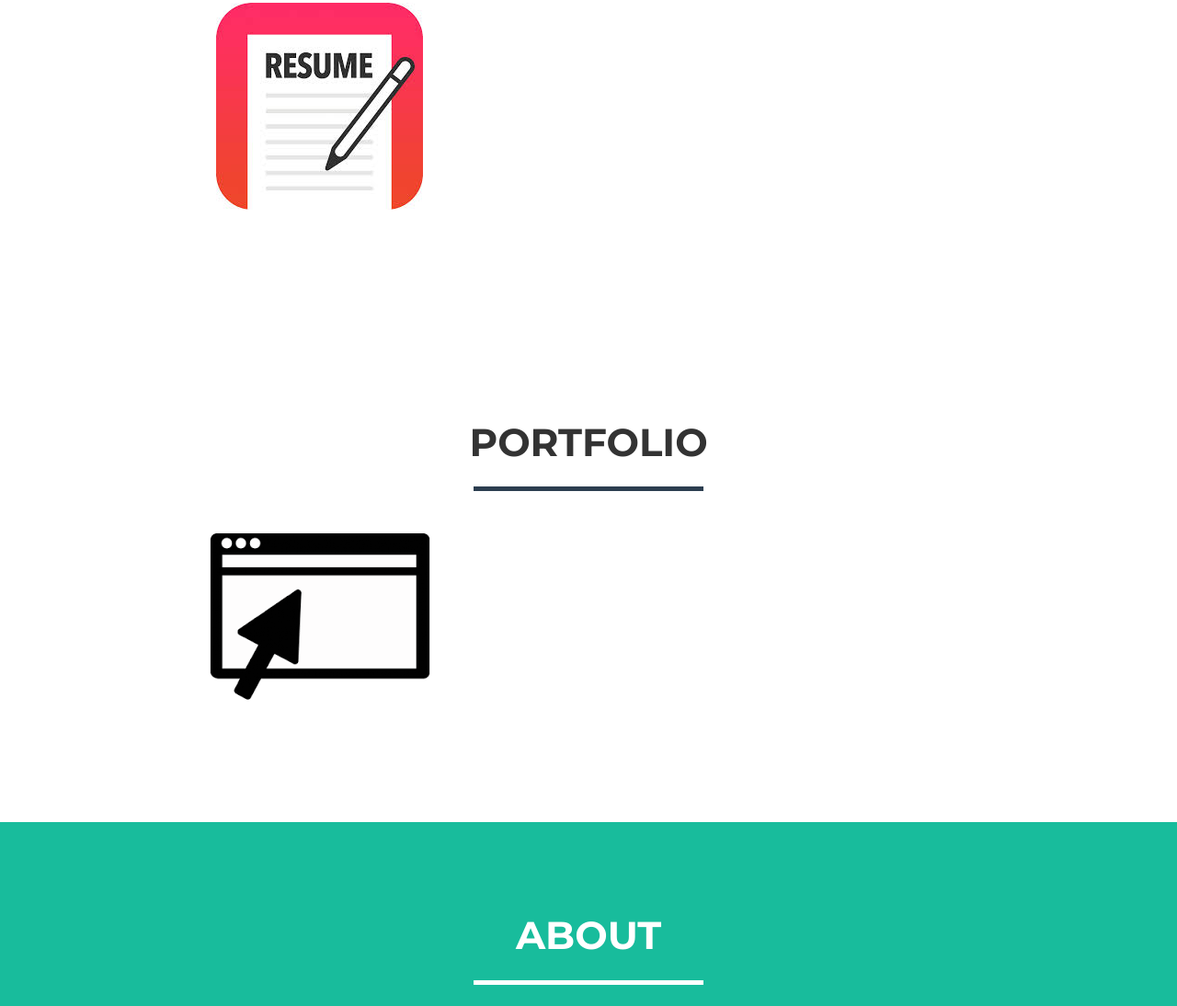
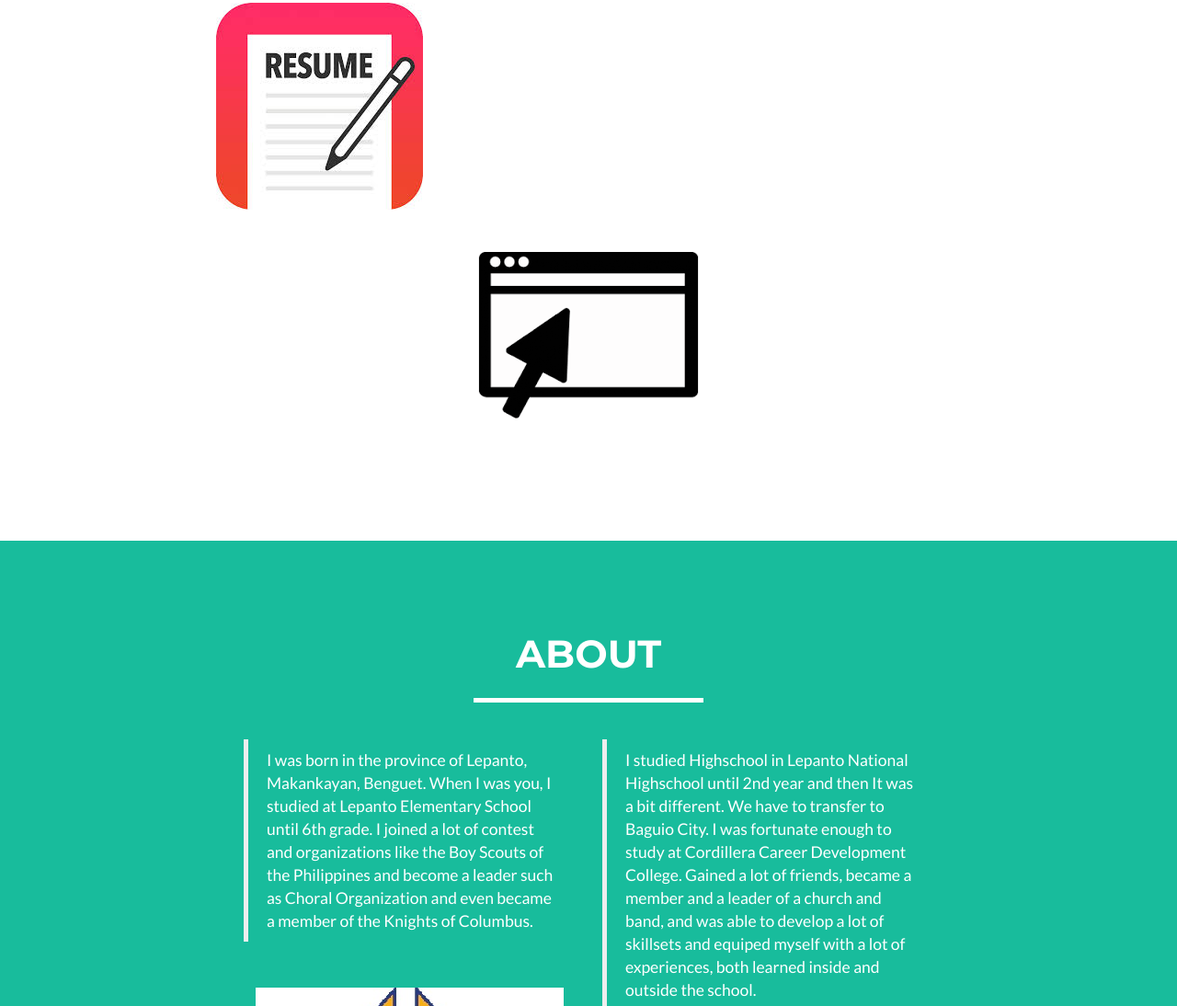
Before and after one commit to glenkimpay/glentoot, a website: page index.html in a window 1280 px wide. Shown: the part 1088-2182 px from the top of the page at 92% size. Drawn offline with nearby package versions, Linux system fonts and the light colour scheme; a script that the page names is missing.

Commit message:
Update index.html

```diff
--- a/index.html
+++ b/index.html
@@ -105,18 +105,11 @@
 
             </div>
         </div>
-    </section>
 
-	    <section id="portfolio">
-        <div class="container">
+
+
             <div class="row">
-                <div class="col-lg-12 text-center">
-                    <h2>Portfolio</h2>
-                    <hr class="star-primary">
-                </div>
-            </div>
-            <div class="row">
-                <div class="col-sm-6 portfolio-item">
+                <div class="col-sm-12 portfolio-item">
                     <a href="#portfolioModal2" class="portfolio-link" data-toggle="modal">
                         <div class="caption">
                             <div class="caption-content">
@@ -125,9 +118,9 @@
                         </div>
 			    <center><img src="WebsiteIcon.png" class="img-responsive" alt=""></center>
                     </a>
-                </div>
+		    </div>
 
-            </div>
+
         </div>
     </section>
 
```
